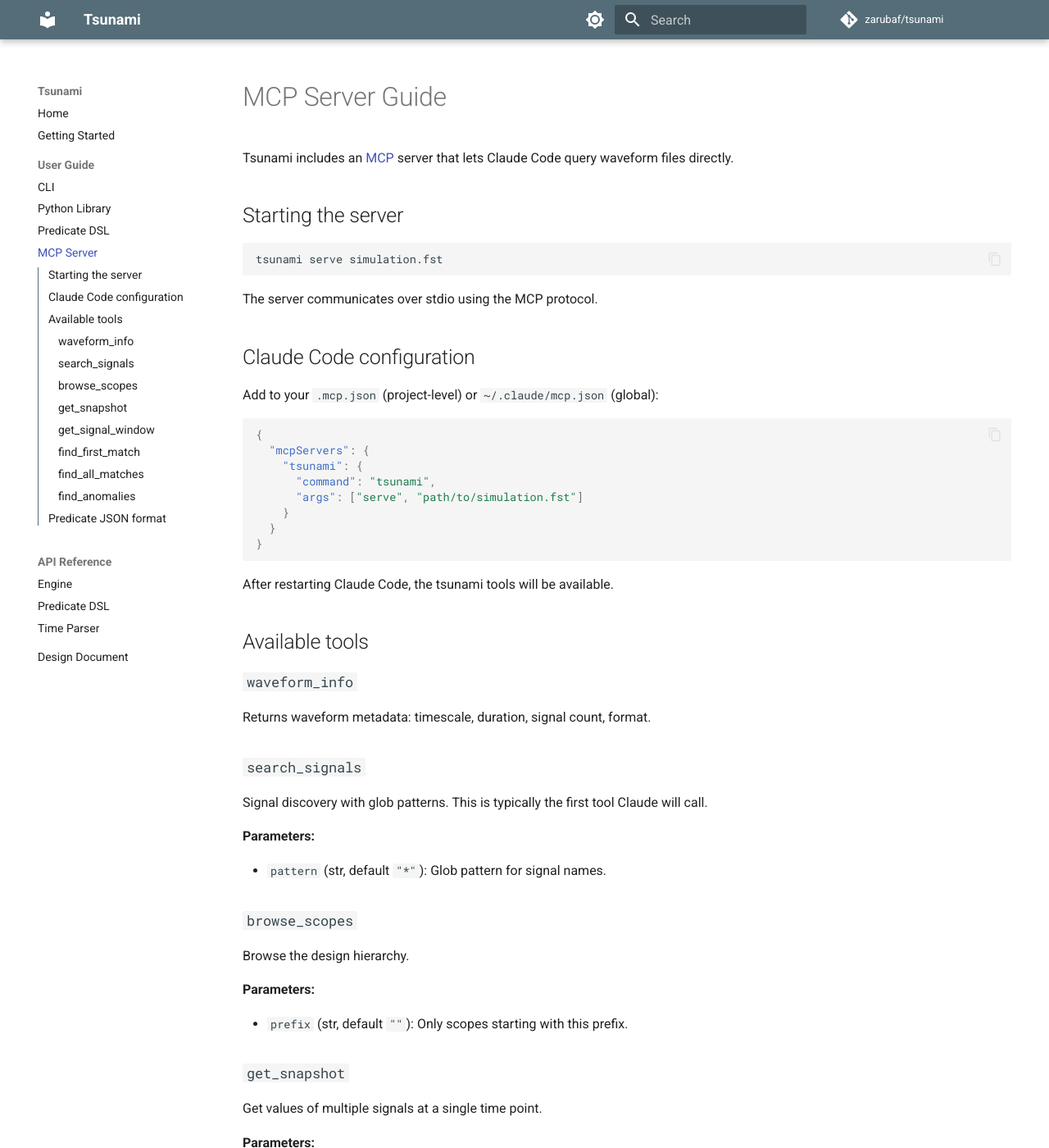
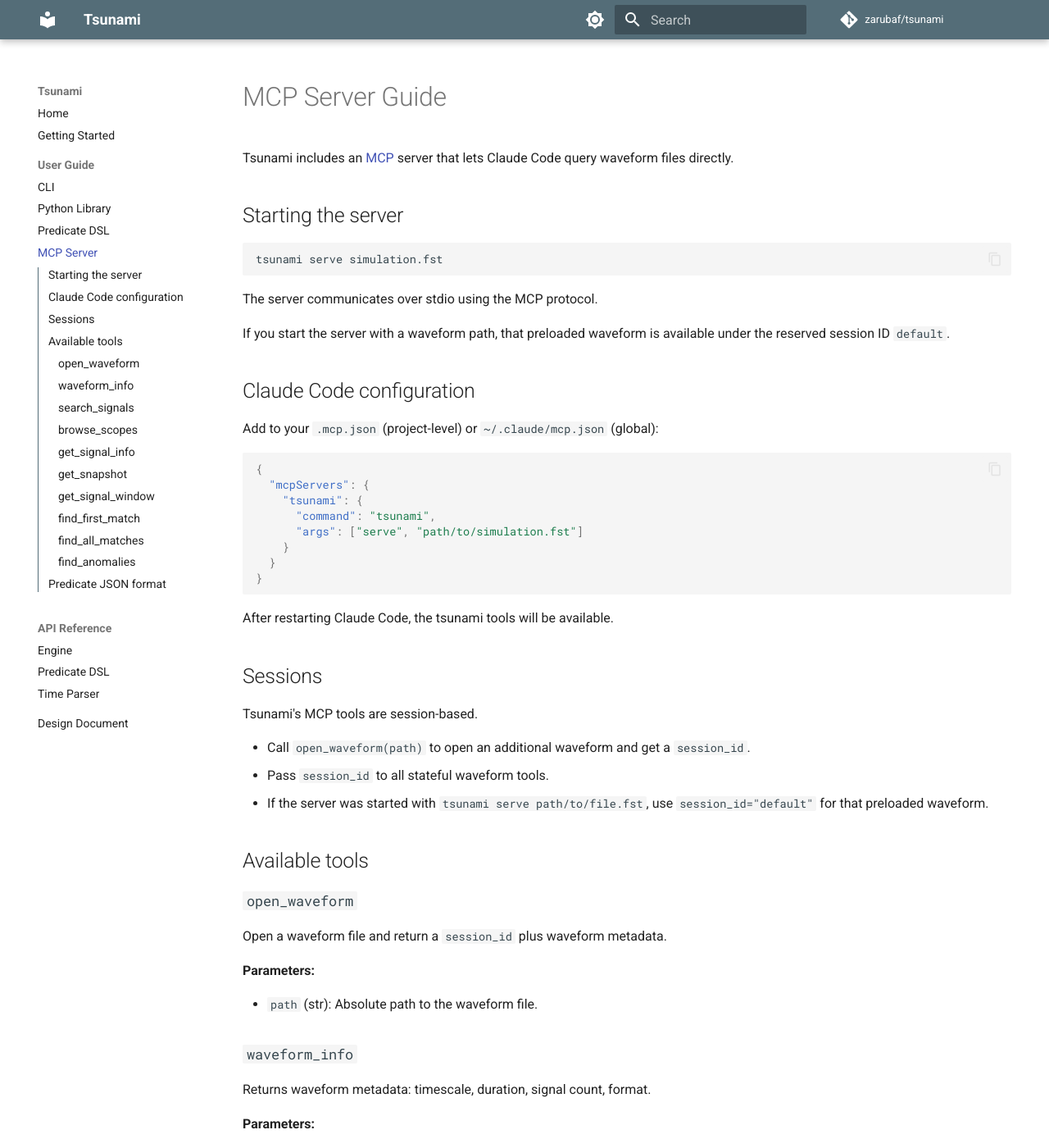
Before and after one commit to zarubaf/tsunami, an MkDocs documentation site: the page built from docs/guide/mcp.md, in a window 1280 px wide and 1400 px high. Shown: the whole window at 82% size. Built offline with MkDocs 1.6.1 and Material for MkDocs 9.7.7, drawn with Linux system fonts in a browser that asks for light colours; comment, search, counter and statistics services are not loaded; some of the changed text lies outside the part shown.

Commit message:
Sessionize MCP waveform access

````diff
--- a/docs/guide/mcp.md
+++ b/docs/guide/mcp.md
@@ -10,6 +10,9 @@
 ```
 
 The server communicates over stdio using the MCP protocol.
+
+If you start the server with a waveform path, that preloaded waveform is
+available under the reserved session ID `default`.
 
 ## Claude Code configuration
 
@@ -28,11 +31,33 @@
 
 After restarting Claude Code, the tsunami tools will be available.
 
+## Sessions
+
+Tsunami's MCP tools are session-based.
+
+- Call `open_waveform(path)` to open an additional waveform and get a
+  `session_id`.
+- Pass `session_id` to all stateful waveform tools.
+- If the server was started with `tsunami serve path/to/file.fst`, use
+  `session_id="default"` for that preloaded waveform.
+
 ## Available tools
+
+### `open_waveform`
+
+Open a waveform file and return a `session_id` plus waveform metadata.
+
+**Parameters:**
+
+- `path` (str): Absolute path to the waveform file.
 
 ### `waveform_info`
 
 Returns waveform metadata: timescale, duration, signal count, format.
+
+**Parameters:**
+
+- `session_id` (str): Waveform session ID.
 
 ### `search_signals`
 
@@ -41,6 +66,7 @@
 
 **Parameters:**
 
+- `session_id` (str): Waveform session ID.
 - `pattern` (str, default `"*"`): Glob pattern for signal names.
 
 ### `browse_scopes`
@@ -49,7 +75,17 @@
 
 **Parameters:**
 
+- `session_id` (str): Waveform session ID.
 - `prefix` (str, default `""`): Only scopes starting with this prefix.
+
+### `get_signal_info`
+
+Get metadata for a single signal.
+
+**Parameters:**
+
+- `session_id` (str): Waveform session ID.
+- `signal` (str): Full hierarchical signal path.
 
 ### `get_snapshot`
 
@@ -57,6 +93,7 @@
 
 **Parameters:**
 
+- `session_id` (str): Waveform session ID.
 - `signals` (list[str]): Signal paths.
 - `time` (str | int): Time point (e.g. `"1284ns"`).
 
@@ -68,6 +105,7 @@
 
 **Parameters:**
 
+- `session_id` (str): Waveform session ID.
 - `signals` (list[str]): Signal paths.
 - `t0`, `t1` (str | int): Time range.
 - `max_edges_per_signal` (int, default 200): Threshold for auto-summarisation.
@@ -78,6 +116,7 @@
 
 **Parameters:**
 
+- `session_id` (str): Waveform session ID.
 - `predicate_json` (str): JSON-encoded predicate AST.
 - `after` (str | int, default 0): Search after this time.
 
@@ -97,6 +136,7 @@
 
 **Parameters:**
 
+- `session_id` (str): Waveform session ID.
 - `predicate_json` (str): JSON-encoded predicate AST.
 - `t0`, `t1` (str | int): Time range.
 
@@ -106,6 +146,7 @@
 
 **Parameters:**
 
+- `session_id` (str): Waveform session ID.
 - `signal` (str): Signal path.
 - `t0`, `t1` (str | int): Time range.
 - `expected_period_ps` (int | None): Expected period (auto-inferred if omitted).
````
Also changed, not shown: README.md (+6 -1 lines), 1 other file.
